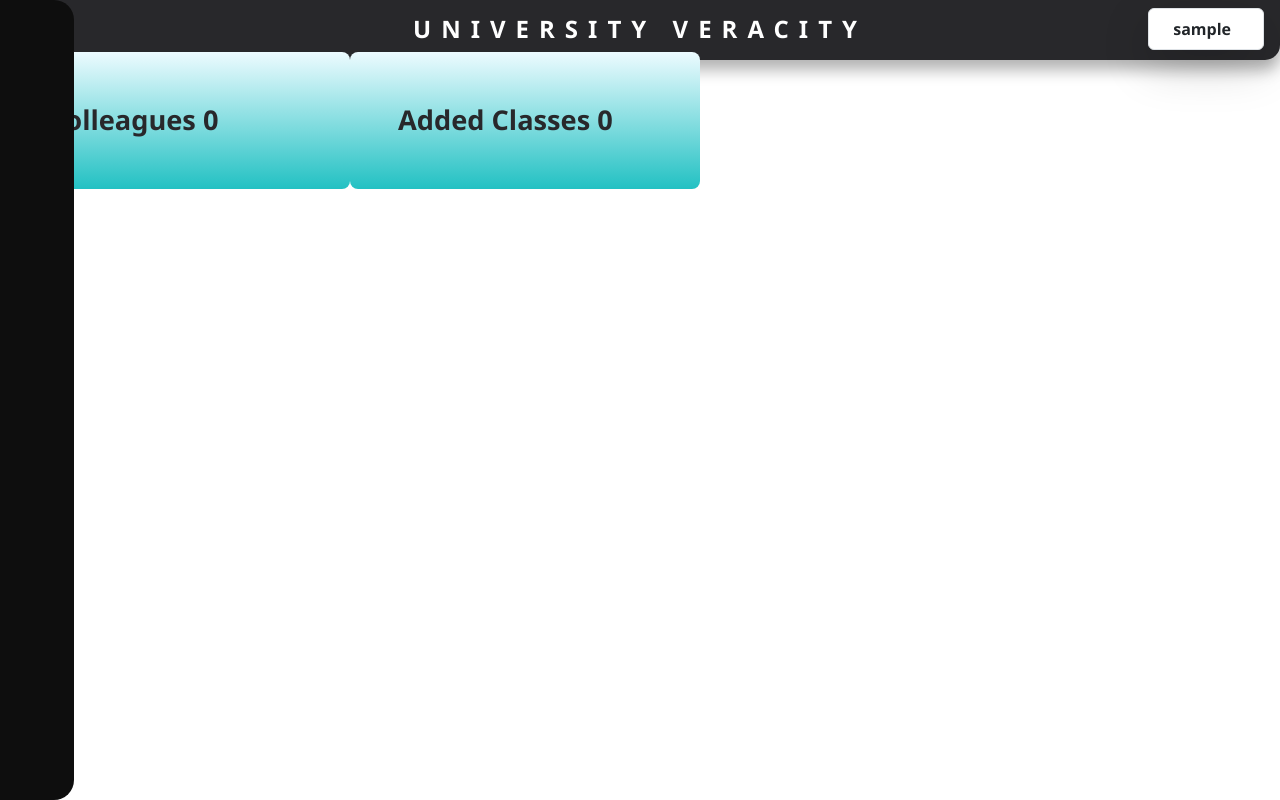
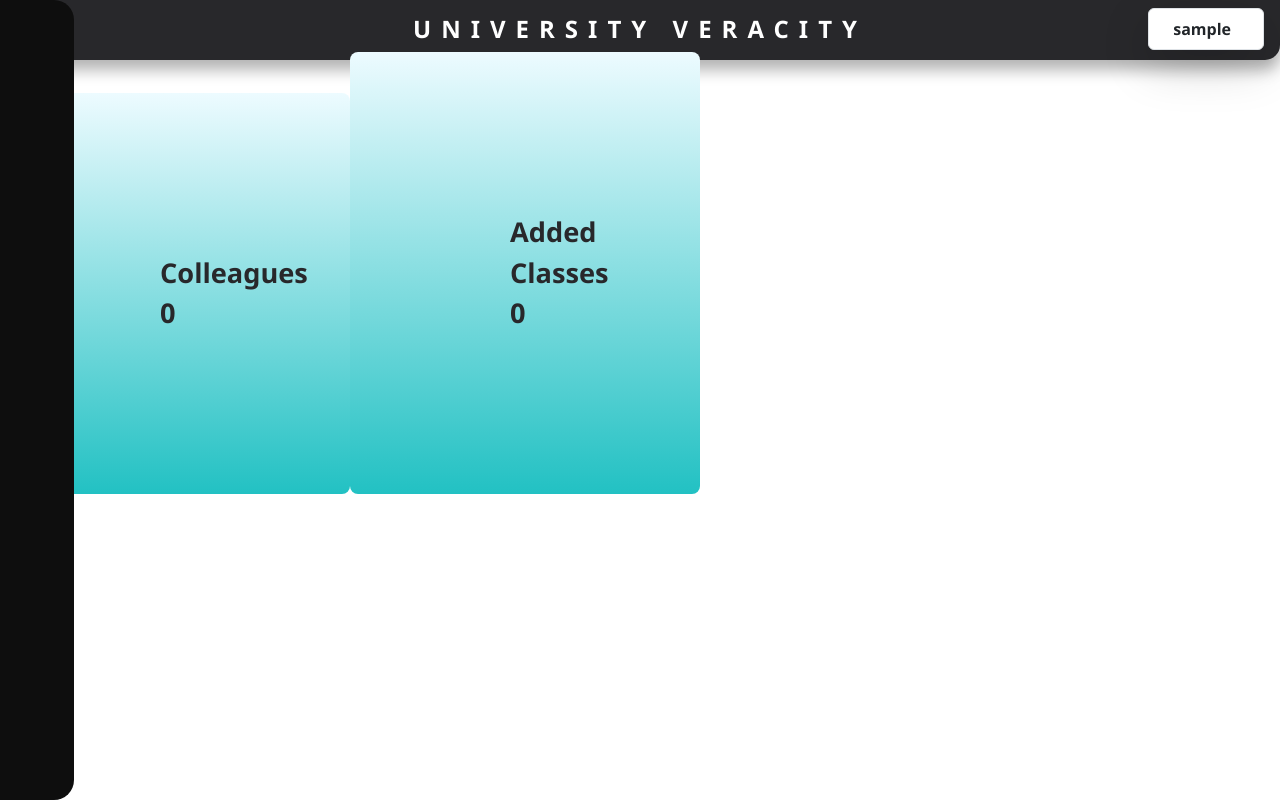
Before and after one commit to Verkiel-cmd/student-management-frontend, a React (Vite) app: page /Dashboard in a window 1280 px wide. Built offline with nearby package versions, Linux system fonts and the light colour scheme; no server answers; sample sign-in values are in the browser's storage; some icons are missing.

Commit message:
Updated XYZ feature / bugfix / etc

```diff
--- a/src/Webstyles/main_side.css
+++ b/src/Webstyles/main_side.css
@@ -450,9 +450,9 @@ a.sidebar-link:hover {
     background: rgb(34, 193, 195);
     background: linear-gradient(0deg, rgba(34, 193, 195, 1) 0%, rgba(237, 251, 255, 1) 100%);
     border-radius: 8px;
-    padding: 3rem;
+    padding: 10rem;
     width: 100%;
-    margin: auto;
+
     max-width: 350px;
     display: inline-block;
 }
```
